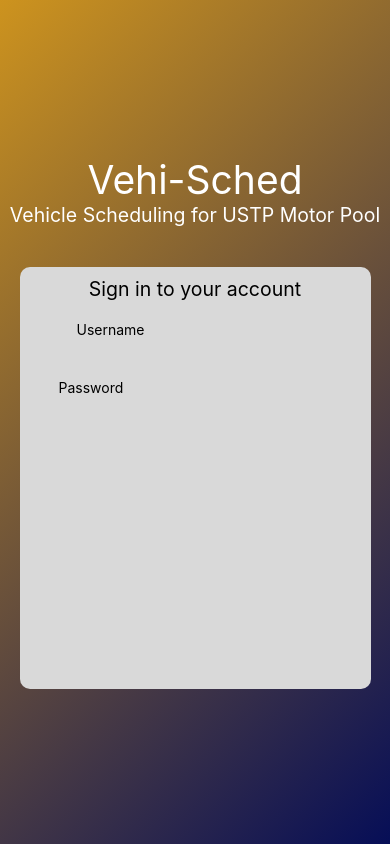
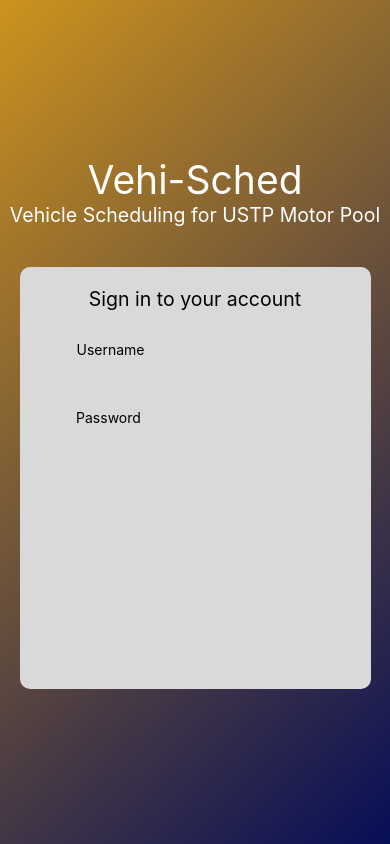
Before and after one commit to rakss17/vehisched-mobileapp, a React Native app: screen /Landing in a window 390 px wide. Built offline with nearby package versions, Linux system fonts and the light colour scheme; some icons are missing.

Commit message:
inputfield component for landing screen

```diff
--- a/src/screens/Landing/landing.tsx
+++ b/src/screens/Landing/landing.tsx
@@ -45,7 +45,7 @@
               height: Viewport.height * 0.5,
               marginTop: 40,
               borderRadius: 10,
-              padding: 10,
+              padding: 20,
             }}
           >
             <View style={Styles.flexColumn}>
--- a/src/styles/components/inputfield1/inputfield1.tsx
+++ b/src/styles/components/inputfield1/inputfield1.tsx
@@ -15,10 +15,11 @@
     paddingRight: 10,
   },
   inputWithIcon: {
-    paddingRight: 0, // Reduce space when icon is showing
+    width: Viewport.width * 0.61,
+    height: Viewport.height * 0.05,
   },
   icon1: {
-    padding: 0,
+    marginLeft: 5,
   },
   icon2: {
     paddingHorizontal: 8,
--- a/src/styles/globalstyles/globalstyles.tsx
+++ b/src/styles/globalstyles/globalstyles.tsx
@@ -55,6 +55,7 @@
     flexDirection: "column",
     justifyContent: "center",
     alignItems: "center",
+    gap: 10,
   },
   flexRow: {
     display: "flex",
```
